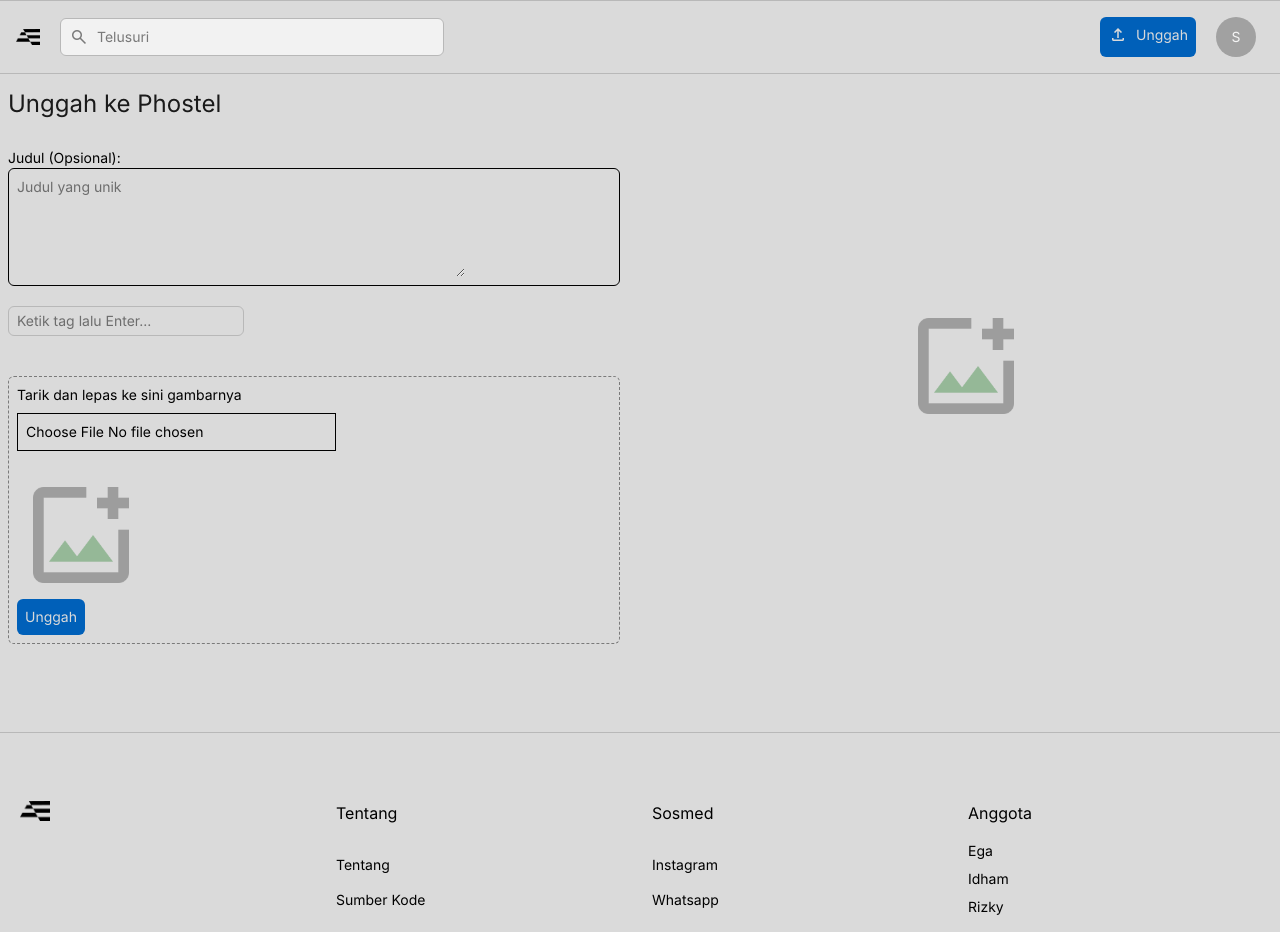
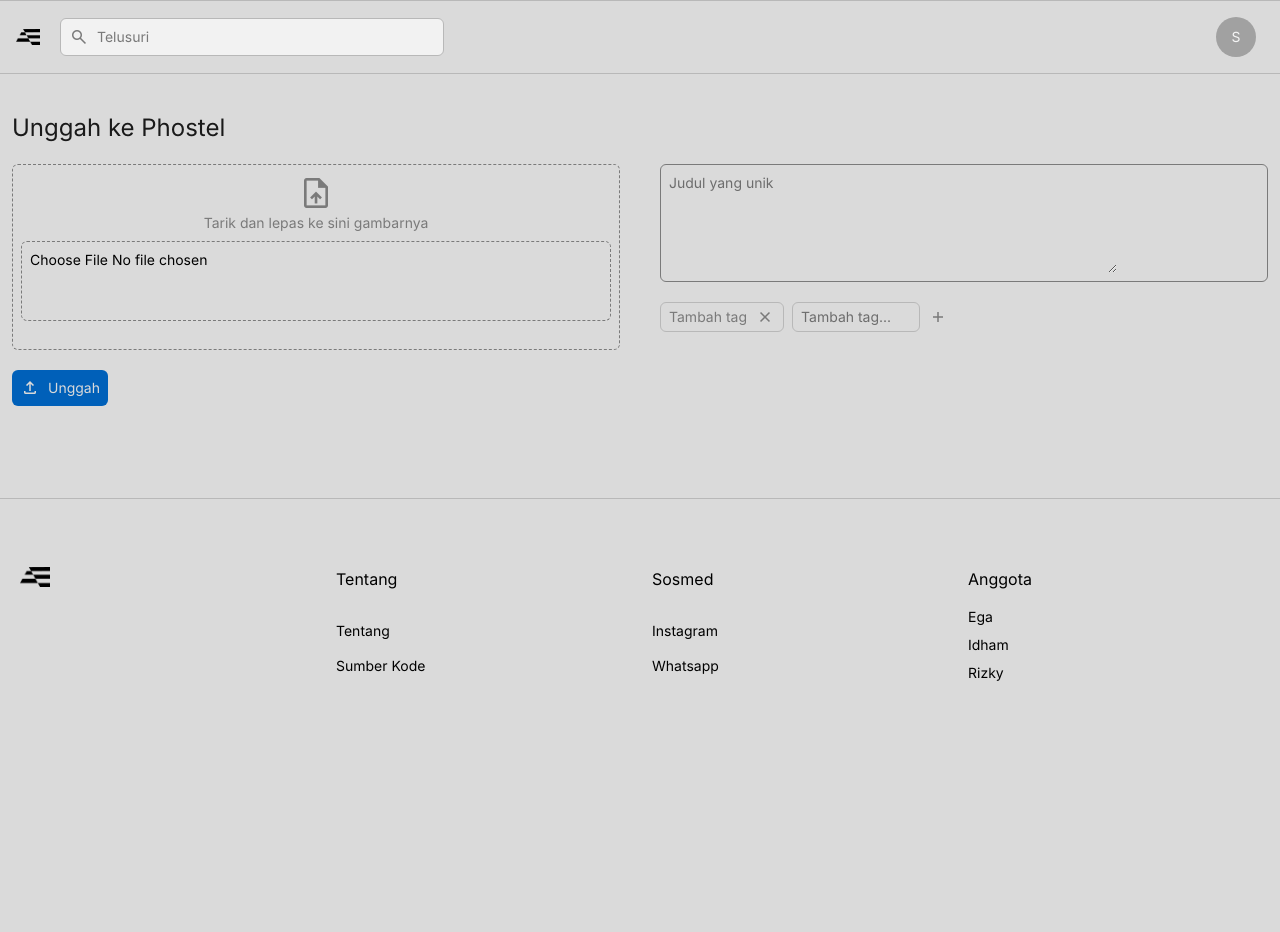
Before and after one commit to Ega-telkom/phostel, a Flask app: page /upload in a window 1280 px wide. Shown: the top 932 px of the page. After the commit the page ends 681 px from the top, so only its background shows below. Run offline with Flask 3, Linux system fonts and the light colour scheme; the visitor is signed in with stand-in values (Sample User, id 1); some libraries are stand-ins or nearby versions.

Commit message:
Memperbaiki beberapa template

```diff
--- a/app/auth/routes.py
+++ b/app/auth/routes.py
@@ -80,9 +80,9 @@ def login():
                 login_user(user, remember=True) # MASUK!
                 return redirect(url_for('phostel.index'))
             else:
-                return redirect(url_for('salah'))
+                return redirect(url_for('auth.login'))
         else:
-            return redirect(url_for('salah'))
+            return redirect(url_for('auth.login'))
 
     return render_template('login.html', form=form)
 
--- /dev/null
+++ b/templates/navbar-upload.html
@@ -0,0 +1,98 @@
+<nav class="bg-abu-indie z-1 fixed w-full top-0 left-0 border-y border-solid border-abu-putih mb-10 p-4">
+    <div class="mx-auto max-w-7xl flex justify-between">
+        <div class="flex items-center md:flex-none grow">
+            <div class="mr-5">
+                <a href="{{ url_for('phostel.index') }}"><img class="h-4" src="{{ url_for('static', filename='assets/img/logo.png') }}" alt=""></a>
+            </div>
+            <div class="flex grow place-items-center border border-solid bg-abu-keputihan border-abu-putih rounded-md p-3 md:p-2 text-sm md:w-96">
+                <span class="material-symbols-outlined mr-2 text-abu-gelap">search</span>
+                <form action="{{ url_for('phostel.search') }}" method="get" class="w-full">
+                    <input type="text" name="q" id="" placeholder="Telusuri" class="focus:outline-none focus:ring-0 w-full" value="{{ query or '' }}">
+                </form>
+            </div>
+        </div>
+        <div class="text-sm flex items-center">
+            <div id="nav-actions" class="hidden md:flex">
+                {% if auth %}
+                <button data-dropdown-toggle="dropdown-small" type="button" class="hidden md:flex cursor-pointer item-center text-sm ml-5">
+                    {% if current_user.picture %}
+                    <img src="{{ url_for('static', filename=current_user.picture) }}" alt="Profile Picture" class="mr-2 w-10 h-10 object-cover rounded-full active:brightness-70 hover:brightness-70">
+                    {% else %}
+                    <div class="mr-2 w-10 h-10 object-cover rounded-full bg-neutral-400 active:bg-neutral-500 hover:bg-neutral-500 text-neutral-100 flex items-center justify-center select-none">
+                        {{ current_user.username[0:1]|upper }}
+                    </div>
+                    {% endif %}
+                </button>
+                {% endif %}
+            </div>
+
+            <button data-dropdown-toggle="dropdown" type="button" class="md:hidden cursor-pointer item-center text-sm ml-5 md:ml-2">
+                <span class="material-symbols-outlined text-2xl!">menu</span>
+            </button>
+
+            <div id="dropdown" class="z-10 hidden bg-abu-keputihan border-abu-putih border-solid border rounded-lg overflow-hidden shadow-lg w-72">
+                <ul class="text-sm gap-3 divide-abu-putih divide-y" aria-labelledby="dropdownDefaultButton">
+                    {% if auth %}
+                    <li class="p-2 active:bg-neutral-300 hover:bg-neutral-300">
+                        <a href="{{ url_for('phostel.user', user_id=current_user.id) }}" class="flex place-items-center justify-between">
+                            <div class="flex place-items-center">
+                                <div>
+                                    {% if current_user.picture %}
+                                    <img src="{{ url_for('static', filename=current_user.picture) }}" alt="Profile Picture" class="mr-2 w-10 h-10 object-cover rounded-full active:brightness-70 hover:brightness-70">
+                                    {% else %}
+                                    <div class="mr-2 w-10 h-10 object-cover rounded-full bg-neutral-400 active:bg-neutral-500 hover:bg-neutral-500 text-neutral-100 flex items-center justify-center select-none">
+                                        {{ current_user.username[0:1]|upper }}
+                                    </div>
+                                    {% endif %}
+                                </div>
+                            <div>
+                                <p>{{ current_user.username }}</p>
+                                <p class="text-abu-gelap">{{ current_user.email }}</p>
+                            </div>
+                        </div>
+                        <span class="material-symbols-outlined">chevron_right</span>
+                        </a>
+                    </li>
+                    {% endif %}
+                    <li class="grid p-2 gap-1">
+                        <a class="flex item-center hover:bg-sky-900 active:bg-sky-900 bg-biru-politik text-abu-indie p-2 rounded-md" href="{{ url_for('phostel.upload') }}"><span class="material-symbols-outlined mr-2">upload</span>Unggah</a>
+                    {% if auth %}
+                        <a class="active:bg-rose-200 hover:bg-rose-200 flex item-center text-merah-merona p-2 rounded-md" href="{{ url_for('auth.logout') }}"><span class="material-symbols-outlined mr-2">logout</span>Keluar</a>
+                    </li>
+                    {% endif %}
+                </ul>
+            </div>
+            <div id="dropdown-small" class="z-10 m-5 hidden bg-abu-keputihan border-abu-putih border-solid border overflow-hidden rounded-lg shadow-lg w-64">
+                <ul class="text-sm gap-3 divide-abu-putih divide-y " aria-labelledby="dropdownDefaultButton">
+                    {% if auth %}
+                    <li class="p-2 active:bg-neutral-300 hover:bg-neutral-300">
+                        <a href="{{ url_for('phostel.user', user_id=current_user.id) }}" class="flex place-items-center justify-between">
+                            <div class="flex place-items-center">
+                                <div>
+                                    {% if current_user.picture %}
+                                    <img src="{{ url_for('static', filename=current_user.picture) }}" alt="Profile Picture" class="mr-2 w-10 h-10 object-cover rounded-full active:brightness-70 hover:brightness-70">
+                                    {% else %}
+                                    <div class="mr-2 w-10 h-10 object-cover rounded-full bg-neutral-400 active:bg-neutral-500 hover:bg-neutral-500 text-neutral-100 flex items-center justify-center select-none">
+                                        {{ current_user.username[0:1]|upper }}
+                                    </div>
+                                    {% endif %}
+                                </div>
+                            <div>
+                                <p>{{ current_user.username }}</p>
+                                <p class="text-abu-gelap">{{ current_user.email[:2] }}**@**{{ current_user.email.split('@')[-1] }}</p>
+                            </div>
+                        </div>
+                        <span class="material-symbols-outlined">chevron_right</span>
+                        </a>
+                    </li>
+                    {% endif %}
+                    <li class="grid p-2 gap-1">
+                    {% if auth %}
+                        <a class="active:bg-rose-200 hover:bg-rose-200 flex item-center text-merah-merona p-2 rounded-md" href="{{ url_for('auth.logout') }}"><span class="material-symbols-outlined mr-2">logout</span>Keluar</a>
+                    </li>
+                    {% endif %}
+                </ul>
+            </div>
+        </div>
+    </div>
+</nav>
--- a/templates/tentang.html
+++ b/templates/tentang.html
@@ -14,11 +14,11 @@
     <meta name="theme-color" content="#DADADA">
 </head>
 
-<body class="bg-abu-indie px-5 md:px-10">
+<body class="bg-abu-indie">
 
     {% include 'navbar.html' %}
 
-    <main class="mt-25 mx-auto max-w-7xl text-sm m-5 p-2">
+    <main class="mt-25 mx-auto max-w-7xl text-sm m-5 p-3">
         <div class="grid gap-5 text-justify">
                 <p class="text-2xl font-bold text-justify">Tentang Kami</p> <br>
                 <p class="leading-8">Disini kami sebagai kelompok 4 yang beranggotakan Danendra Eganatha Syahsamaauren, Idham Baihaqi, Krisna Rizky saputra. Telah membuat website berbasis Object Oriented Programming selama kurang lebih 4 bulan, <br> Alhamdulillah berkat rahmat Allah SWT. yang telah membantu akal sehat kita agar selalu terjaga dari hal-hal yang tidak baik. dan berkat restunya juga kita dapaat menyelesaikan hal yang awalnya tidak dapat kita tebak arahnya kemana???</p>
--- a/templates/upload.html
+++ b/templates/upload.html
@@ -4,46 +4,50 @@
 <head>
   <meta charset="UTF-8">
   <meta name="viewport" content="width=device-width, initial-scale=1.0">
-    <title>Document</title>
+  <title>Unggah ke Phostel</title>
+  <link rel="icon" type="image/x-icon" href="{{ url_for('static', filename='assets/img/favicon.png') }}">
   <script src="https://cdn.jsdelivr.net/npm/flowbite@3.1.2/dist/flowbite.min.js"></script>
   <link rel="stylesheet" href="{{ url_for('static', filename='styles/styles.css') }}">
   <link rel="stylesheet" href="{{ url_for('static', filename='styles/output.css') }}">
-    <link href="https://fonts.googleapis.com/css2?family=Material+Symbols+Outlined" rel="stylesheet"/>
+  <link href="https://fonts.googleapis.com/css2?family=Material+Symbols+Outlined" rel="stylesheet" />
   <meta name="theme-color" content="#DADADA">
 </head>
 
 <body class="bg-abu-indie">
 
-    {% include 'navbar.html' %}
+  {% include 'navbar-upload.html' %}
 
-    <main class="mt-20 mx-auto max-w-7xl text-sm m-5 p-2">
+  <main class="mt-25 mx-auto max-w-7xl text-sm m-5 p-3">
+      <div>
+        <p class="text-hitam-pastel text-2xl mb-5">Unggah ke Phostel</p>
 
-      <div class="item-baseline mx-auto max-w-7xl grid grid-cols-1 lg:grid-cols-2 gap-5 xl:gap-10 mb-10">
+        <form class="item-baseline mx-auto max-w-7xl grid grid-cols-1 lg:grid-cols-2 xl:gap-10 mb-10" action="/post" method="POST" enctype="multipart/form-data">
           <div>
-          <p class="text-hitam-pastel text-2xl mb-2">Unggah ke Phostel</p> <br>
-
-          <form action="/post" method="POST" enctype="multipart/form-data">
-          <label for="title">Judul (Opsional): </label> <br>
-          <div class="flex w-full item-center border border-solid hover:border-biru-politik rounded-md p-2 text-sm">
-            <textarea type="text" rows="5" cols="20" name="title" id="title" placeholder="Judul yang unik" class="w-full border-none w-md focus:outline-none focus:ring-0 "></textarea>
+            <div class="border-abu-gelap border-dashed border rounded-md p-2 grid justify-items-center">
+              <span class="material-symbols-outlined text-4xl! text-abu-gelap">upload_file</span>
+              <p class="text-abu-gelap">Tarik dan lepas ke sini gambarnya</p>
+              <input type="file" name="image" id="imageInput" accept="image/*"
+                class="p-2 mb-5 w-full h-20 mt-2 border-abu-gelap border-dashed border rounded-md hover:text-abu-gelap hover:border-biru-politik">
+              <img id="preview" style="max-width: 300px; display: none;" alt="Image preview">
             </div>
-          <br>
-          <div id="chipWrapper" class="flex-wrap flex gap-2">
-            <input type="text" class="border-abu-putih border p-1 px-2 rounded-md focus:outline-none focus:ring-0" id="tagInput" placeholder="Ketik tag lalu Enter...">
+            <button
+            class="active:bg-sky-900 mt-5 hover:bg-sky-600 flex item-center bg-biru-politik text-abu-indie p-2 rounded-md"
+            type="submit"><span class="material-symbols-outlined mr-2 text-abu-indie">upload</span>Unggah</button>
+          </div>
+          <div class="order-first md:order-last">
+            <div class="flex w-full item-center border-abu-gelap border border-solid hover:border-biru-politik rounded-md p-2 text-sm mb-5">
+              <textarea type="text" rows="5" cols="20" name="title" id="title" placeholder="Judul yang unik"
+                class="w-full border-none w-md focus:outline-none focus:ring-0 "></textarea>
+            </div>
+            <div id="chipWrapper" class="flex-wrap items-center flex gap-2 mb-5">
+              <input type="text"
+                class="border-abu-putih border w-32 border p-1 px-2 rounded-md focus:outline-none focus:ring-0"
+                id="tagInput" placeholder="Tambah tag...">
+              <span id="addTag" class="material-symbols-outlined cursor-pointer text-abu-gelap">add</span>
             </div>
             <input type="hidden" name="tag" id="hiddenTags">
-
-          <br><br>
-          <div class="border-abu-gelap border-dashed border rounded-md p-2">
-                <p>Tarik dan lepas ke sini gambarnya</p>
-              <input type="file" name="image" accept="image/*" class="p-2 mb-5 mt-2 border hover:text-abu-gelap hover:border-biru-politik">
-              <img class="h-32 object-cover" src="{{ url_for('static', filename='assets/img/upload.png') }}" alt="">
-              <button class="active:bg-sky-900 hover:bg-sky-600 flex item-center bg-biru-politik text-abu-indie p-2 rounded-md" type="submit">Unggah</button>
           </div>
         </form>
-        </div>
-        <div class="flex items-center justify-center">
-          <img class="h-32 object-cover" src="{{ url_for('static', filename='assets/img/upload.png') }}" alt="">
       </div>
     </div>
   </main>
@@ -56,6 +60,7 @@
   const input = document.getElementById('tagInput');
   const chipWrapper = document.getElementById('chipWrapper');
   const hiddenTags = document.getElementById('hiddenTags');
+  const addTagButton = document.getElementById('addTag');
   const tags = new Set();
 
   input.addEventListener('keydown', (e) => {
@@ -65,6 +70,15 @@
       input.value = '';
     }
   });
+
+  addTagButton.addEventListener('click', () => {
+    if (input.value.trim() !== '') {
+      addTag(input.value.trim());
+      input.value = '';
+    }
+  });
+
+  addPlaceholderTag("Tambah tag");
 
   function addTag(tag) {
     if (tags.has(tag)) return;
@@ -91,10 +105,78 @@
     updateHiddenInput();
   }
 
+  function addPlaceholderTag(tag) {
+    const chip = document.createElement('span');
+    chip.className = "flex text-abu-gelap item-center border-abu-putih border p-1 px-2 rounded-md";
+
+    const tagText = document.createElement('span');
+    tagText.textContent = tag;
+
+    const removeBtn = document.createElement('span');
+    removeBtn.textContent = 'close';
+    removeBtn.className = "material-symbols-outlined ml-2 text-abu-gelap cursor-pointer";
+    removeBtn.addEventListener('click', () => chip.remove());
+
+    chip.appendChild(tagText);
+    chip.appendChild(removeBtn);
+    chipWrapper.insertBefore(chip, input);
+  }
+
 
   function updateHiddenInput() {
     hiddenTags.value = Array.from(tags).join(';');
   }
 </script>
 
+<script>
+  const fileInput = document.getElementById('imageInput');
+  const preview = document.getElementById('preview');
+
+  fileInput.addEventListener('change', () => {
+    const file = fileInput.files[0];
+    if (file && file.type.startsWith('image/')) {
+      const reader = new FileReader();
+      reader.onload = (e) => {
+        preview.src = e.target.result;
+        preview.style.display = 'block';
+      };
+      reader.readAsDataURL(file);
+    } else {
+      preview.style.display = 'none';
+    }
+  });
+</script>
+
+<script>
+  function triggerFileInput() {
+    document.getElementById('imageInput').click();
+  }
+
+  function handleFileSelect(event) {
+    const file = event.target.files[0];
+    if (file) {
+      document.getElementById('fileName').textContent = file.name;
+    }
+  }
+
+  function handleDrop(event) {
+    event.preventDefault();
+    const fileInput = document.getElementById('imageInput');
+    if (event.dataTransfer.files.length > 0) {
+      fileInput.files = event.dataTransfer.files;
+      fileInput.dispatchEvent(new Event('change'));
+    }
+    event.currentTarget.classList.remove('border-blue-500');
+  }
+
+  function handleDragOver(event) {
+    event.preventDefault();
+    event.currentTarget.classList.add('border-blue-500');
+  }
+
+  function handleDragLeave(event) {
+    event.currentTarget.classList.remove('border-blue-500');
+  }
+</script>
+
 </html>
```
Also changed, not shown: static/styles/output.css. Lines whose indentation alone changed are shown as unchanged.
